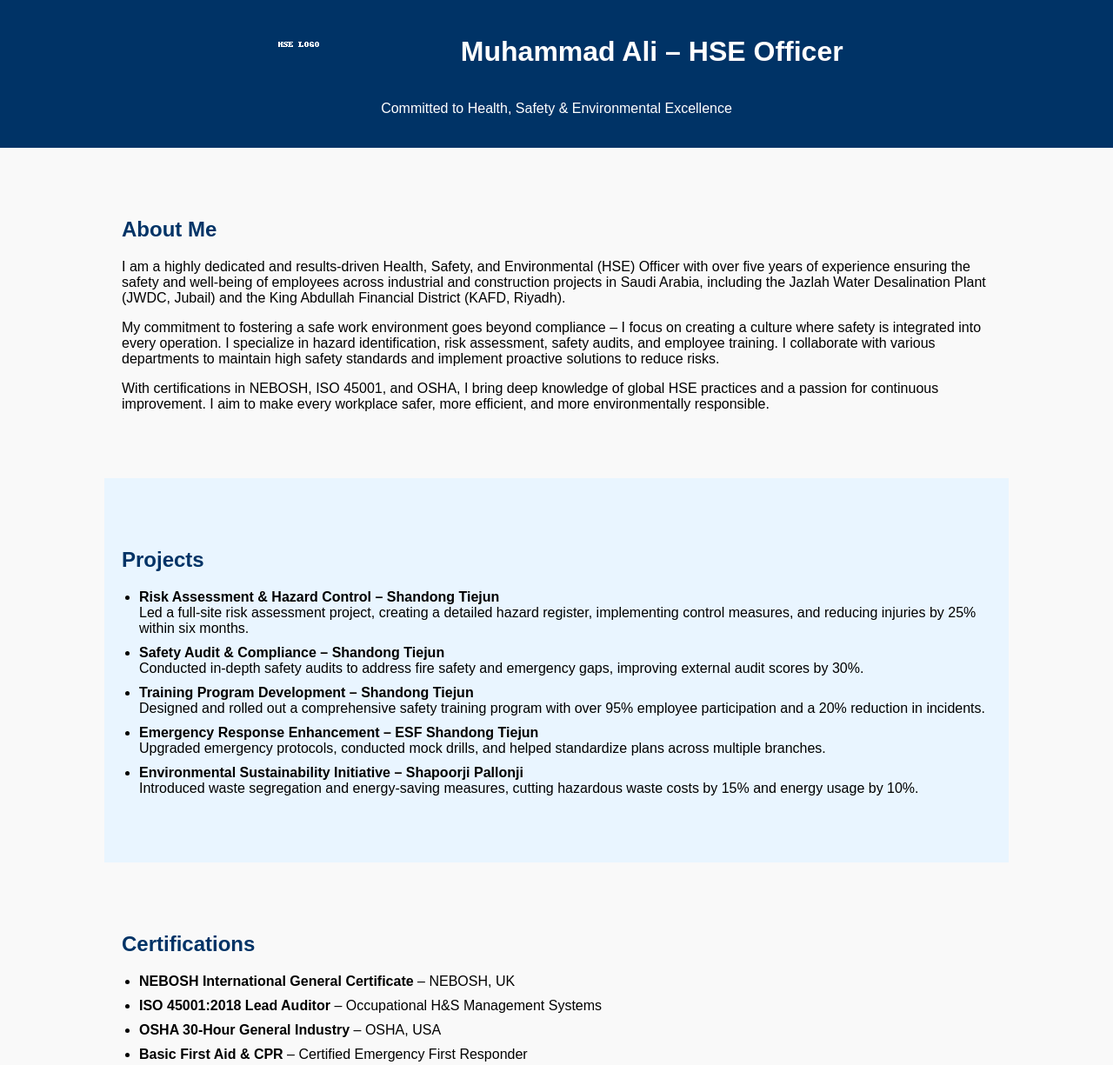
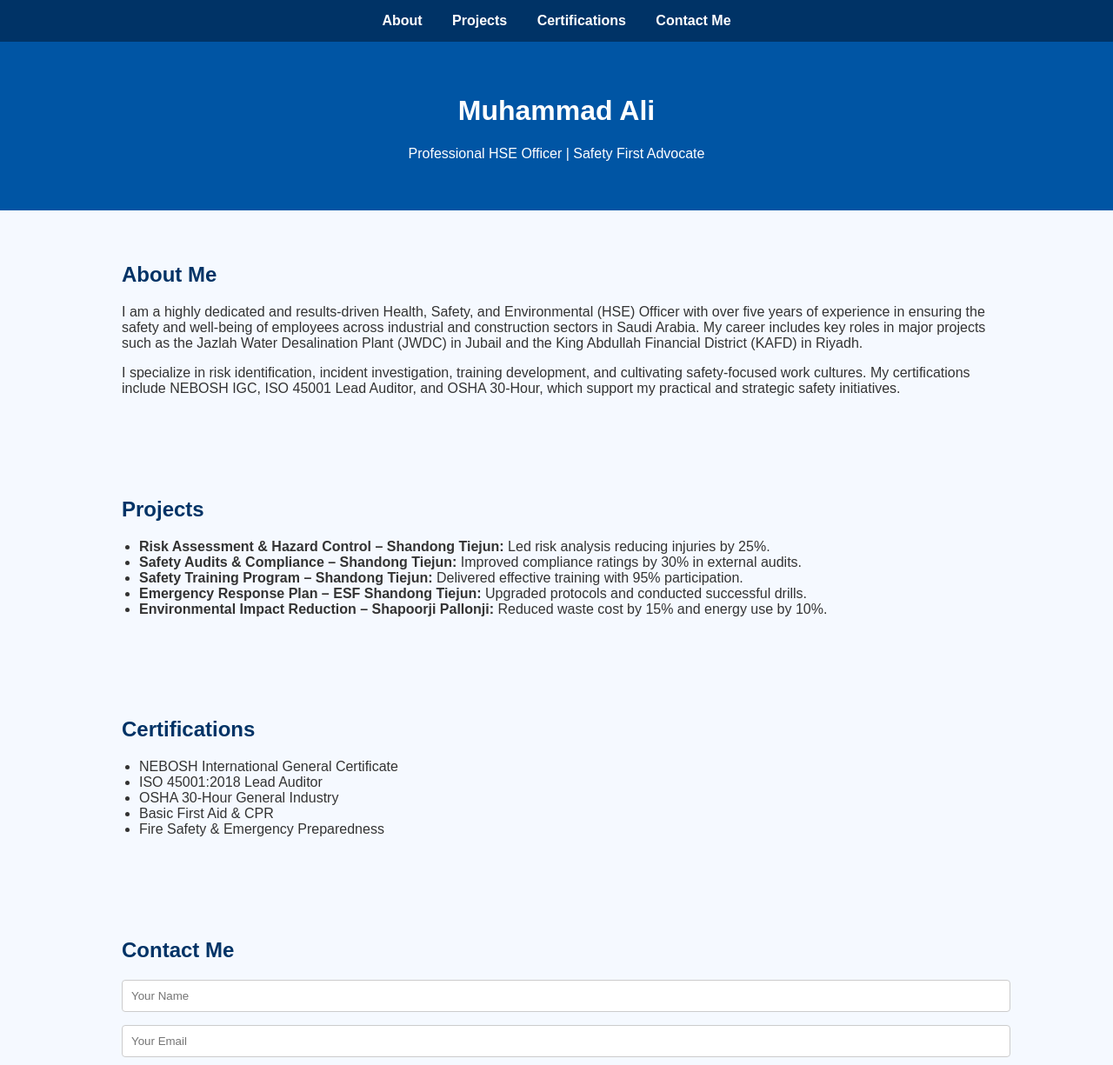
Before and after one commit to MuhammadaliHSE/muhammadali-hse, a plain HTML site: page index.html in a window 1280 px wide. Shown: the top 1225 px of the page at 87% size. Drawn offline with Linux system fonts and the light colour scheme.

Commit message:
Update index.html

```diff
--- a/index.html
+++ b/index.html
@@ -1,96 +1,89 @@
-
 <!DOCTYPE html>
 <html lang="en">
 <head>
-  <meta charset="UTF-8" />
-  <meta name="viewport" content="width=device-width, initial-scale=1.0"/>
-  <title>Muhammad Ali – HSE Officer</title>
+  <meta charset="UTF-8">
+  <meta name="viewport" content="width=device-width, initial-scale=1.0">
+  <title>Muhammad Ali | HSE Officer</title>
   <style>
-    body {
-      font-family: Arial, sans-serif;
-      margin: 0;
-      padding: 0;
-      background-color: #f9f9f9;
+    body { font-family: Arial, sans-serif; margin: 0; background: #f5f9ff; color: #333; }
+    nav { background-color: #003366; padding: 15px; text-align: center; }
+    nav a { color: white; text-decoration: none; margin: 0 15px; font-weight: bold; }
+    nav a:hover { text-decoration: underline; }
+    header { background-color: #0055a4; color: white; padding: 40px 20px; text-align: center; }
+    section { padding: 40px 20px; max-width: 1000px; margin: auto; }
+    h2 { color: #003366; }
+    ul { padding-left: 20px; }
+    form input, form textarea, form button {
+      display: block; width: 100%; margin-bottom: 15px; padding: 10px;
+      border: 1px solid #ccc; border-radius: 4px;
     }
-    header {
-      background-color: #003366;
-      color: white;
-      padding: 20px;
-      text-align: center;
+    form button {
+      background-color: #003366; color: white; border: none;
+      cursor: pointer; font-size: 16px;
     }
-    header img {
-      height: 60px;
-      vertical-align: middle;
-    }
-    header h1 {
-      display: inline-block;
-      margin-left: 15px;
-      vertical-align: middle;
-    }
-    section {
-      padding: 60px 20px;
-      max-width: 1000px;
-      margin: auto;
-    }
-    h2 {
-      color: #003366;
-      margin-bottom: 20px;
-    }
-    ul {
-      padding-left: 20px;
-    }
-    li {
-      margin-bottom: 10px;
-    }
-    .section-bg {
-      background-color: #e9f5ff;
-    }
+    form button:hover { background-color: #0055a4; }
   </style>
 </head>
 <body>
 
+  <!-- Navigation Bar -->
+  <nav>
+    <a href="#about">About</a>
+    <a href="#projects">Projects</a>
+    <a href="#certifications">Certifications</a>
+    <a href="#contact">Contact Me</a>
+  </nav>
+
+  <!-- Header -->
   <header>
-  <img src="logo.png" alt="Logo" />
-  <h1>Muhammad Ali – HSE Officer</h1>
-  <p>Committed to Health, Safety & Environmental Excellence</p>
+    <h1>Muhammad Ali</h1>
+    <p>Professional HSE Officer | Safety First Advocate</p>
   </header>
 
+  <!-- About Section -->
   <section id="about">
     <h2>About Me</h2>
-  <p>I am a highly dedicated and results-driven Health, Safety, and Environmental (HSE) Officer with over five years of experience ensuring the safety and well-being of employees across industrial and construction projects in Saudi Arabia, including the Jazlah Water Desalination Plant (JWDC, Jubail) and the King Abdullah Financial District (KAFD, Riyadh).</p>
-  <p>My commitment to fostering a safe work environment goes beyond compliance – I focus on creating a culture where safety is integrated into every operation. I specialize in hazard identification, risk assessment, safety audits, and employee training. I collaborate with various departments to maintain high safety standards and implement proactive solutions to reduce risks.</p>
-  <p>With certifications in NEBOSH, ISO 45001, and OSHA, I bring deep knowledge of global HSE practices and a passion for continuous improvement. I aim to make every workplace safer, more efficient, and more environmentally responsible.</p>
+    <p>
+      I am a highly dedicated and results-driven Health, Safety, and Environmental (HSE) Officer with over five years of experience in ensuring the safety and well-being of employees across industrial and construction sectors in Saudi Arabia. My career includes key roles in major projects such as the Jazlah Water Desalination Plant (JWDC) in Jubail and the King Abdullah Financial District (KAFD) in Riyadh.
+    </p>
+    <p>
+      I specialize in risk identification, incident investigation, training development, and cultivating safety-focused work cultures. My certifications include NEBOSH IGC, ISO 45001 Lead Auditor, and OSHA 30-Hour, which support my practical and strategic safety initiatives.
+    </p>
   </section>
 
-<section id="projects" class="section-bg">
+  <!-- Projects Section -->
+  <section id="projects">
     <h2>Projects</h2>
     <ul>
-    <li><strong>Risk Assessment & Hazard Control – Shandong Tiejun</strong><br>
-    Led a full-site risk assessment project, creating a detailed hazard register, implementing control measures, and reducing injuries by 25% within six months.</li>
-
-    <li><strong>Safety Audit & Compliance – Shandong Tiejun</strong><br>
-    Conducted in-depth safety audits to address fire safety and emergency gaps, improving external audit scores by 30%.</li>
-
-    <li><strong>Training Program Development – Shandong Tiejun</strong><br>
-    Designed and rolled out a comprehensive safety training program with over 95% employee participation and a 20% reduction in incidents.</li>
-
-    <li><strong>Emergency Response Enhancement – ESF Shandong Tiejun</strong><br>
-    Upgraded emergency protocols, conducted mock drills, and helped standardize plans across multiple branches.</li>
-
-    <li><strong>Environmental Sustainability Initiative – Shapoorji Pallonji</strong><br>
-    Introduced waste segregation and energy-saving measures, cutting hazardous waste costs by 15% and energy usage by 10%.</li>
+      <li><strong>Risk Assessment & Hazard Control – Shandong Tiejun:</strong> Led risk analysis reducing injuries by 25%.</li>
+      <li><strong>Safety Audits & Compliance – Shandong Tiejun:</strong> Improved compliance ratings by 30% in external audits.</li>
+      <li><strong>Safety Training Program – Shandong Tiejun:</strong> Delivered effective training with 95% participation.</li>
+      <li><strong>Emergency Response Plan – ESF Shandong Tiejun:</strong> Upgraded protocols and conducted successful drills.</li>
+      <li><strong>Environmental Impact Reduction – Shapoorji Pallonji:</strong> Reduced waste cost by 15% and energy use by 10%.</li>
     </ul>
   </section>
 
+  <!-- Certifications Section -->
   <section id="certifications">
     <h2>Certifications</h2>
     <ul>
-    <li><strong>NEBOSH International General Certificate</strong> – NEBOSH, UK</li>
-    <li><strong>ISO 45001:2018 Lead Auditor</strong> – Occupational H&S Management Systems</li>
-    <li><strong>OSHA 30-Hour General Industry</strong> – OSHA, USA</li>
-    <li><strong>Basic First Aid & CPR</strong> – Certified Emergency First Responder</li>
-    <li><strong>Fire Safety & Emergency Preparedness</strong> – Fire Warden Certification</li>
+      <li>NEBOSH International General Certificate</li>
+      <li>ISO 45001:2018 Lead Auditor</li>
+      <li>OSHA 30-Hour General Industry</li>
+      <li>Basic First Aid & CPR</li>
+      <li>Fire Safety & Emergency Preparedness</li>
     </ul>
+  </section>
+
+  <!-- Contact Section -->
+  <section id="contact">
+    <h2>Contact Me</h2>
+    <form action="https://formsubmit.co/YOUR_EMAIL" method="POST">
+      <input type="text" name="name" placeholder="Your Name" required>
+      <input type="email" name="email" placeholder="Your Email" required>
+      <textarea name="message" placeholder="Your Message" required></textarea>
+      <button type="submit">Send Message</button>
+    </form>
   </section>
 
 </body>
```
Lines whose indentation alone changed are shown as unchanged.
